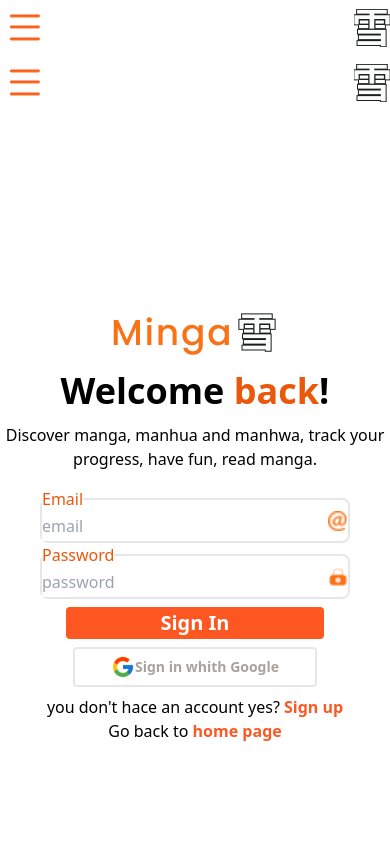
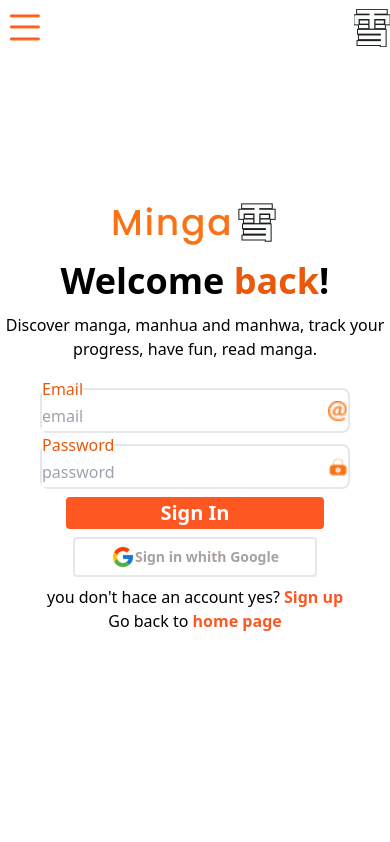
Before and after one commit to Britoflavio/minga_rojo_front, a React (Vite) app: page /login in a window 390 px wide. Shown: the top 842 px of the page. Built offline with nearby package versions, Linux system fonts and the light colour scheme.

Commit message:
arreglos

```diff
--- a/src/components/Navbar.jsx
+++ b/src/components/Navbar.jsx
@@ -40,7 +40,7 @@ console.log(token)
 
 
   return(
-    <div className="md:px-8 flex justify-between items-center  w-full  2xl:px-28 2xl:py-8">
+    <div className="absolute md:px-8 flex justify-between items-center  w-full  2xl:px-28 2xl:py-8">
 
     <button><img onClick={show} src={Menu} alt="" /></button>
     <div className=''>
--- a/src/layouts/Main.jsx
+++ b/src/layouts/Main.jsx
@@ -1,5 +1,3 @@
-
-
 import Footer from '../components/Footer'
 import Navbar from '../components/Navbar'
 import { Outlet, useLocation } from 'react-router-dom'
@@ -17,7 +15,7 @@ export default function Main() {
     <>
 
     <Navbar/>
-    <Outlet/>
+      <Outlet/>
     <Footer/>
 
 
--- a/src/pages/Login.jsx
+++ b/src/pages/Login.jsx
@@ -9,54 +9,18 @@ import Formsesion from "../components/formsesion";
 const SignIn = ()=>{
     return (
     <div>
-            <Navbar/>
         <div className="sm:h-screen sm:w-full sm:flex sm:justify-center         sm:items-center          h-screen w-full flex justify-center items-center">
             <div className="sm:hidden h-screen w-1/2 bg-cover bg-center bg-no-repeat bg-bgsignup">
             </div>
-                <div className="sm:h-screen sm:w-full
-                                h-screen w-1/2 flex justify-center flex-col">
+            <div className="sm:h-screen sm:w-full h-screen w-1/2 flex justify-center flex-col">
             <div className="flex items-center flex-col">
-
                 <img src="src\imagenes\logo-dos.png" alt="" />
                 <h1 className="font-bold text-4xl m-3">Welcome <span className="text-orange-600">back</span>!</h1>
-            <p className="sm:text-center">Discover manga, manhua and manhwa, track your <br/> progress, have fun, read manga.</p>
-
-    </div>
-
-
+                <p className="sm:text-center">Discover manga, manhua and manhwa, track your <br/> progress, have fun, read manga.</p></div>
                 <Formsesion/>
-
-
             </div>
         </div>
     </div>
-
     )
 }
-
 export default SignIn
-
-
-
-
-{/* <div className="">
-<Navbar/>
-
-<div className="sm:hidden h-screen w-1/2 bg-cover bg-center bg-no-repeat bg-bgsignup">
-
-    </div>
-<div className="sm:h-screen sm:w-full sm:flex sm:justify-center sm:items-center          h-screen w-full flex justify-center items-center">
-
-
-        <div className="flex items-center flex-col">
-
-                <img src="src\imagenes\logo-dos.png" alt="" />
-                <h1 className="font-bold text-4xl m-3">Welcome <span className="text-orange-600">back</span>!</h1>
-                <p className="sm:text-center">Discover manga, manhua and manhwa, track your <br/> progress, have fun, read manga.</p>
-                <Formsesion/>
-        </div>
-
-
-</div>
-
-</div> */}
--- a/src/pages/Register.jsx
+++ b/src/pages/Register.jsx
@@ -11,7 +11,7 @@ const SignUp = ()=>{
     return (
         <div className="">
 
-                <Navbar/>
+
             <div className="sm:h-screen sm:w-full sm:flex sm:justify-center         sm:items-center          h-screen w-full flex justify-center items-center">
 
                 <div className="sm:h-screen sm:w-full
@@ -24,7 +24,6 @@ const SignUp = ()=>{
                     </div>
 
                 <Form/>
-
                 </div>
 
                 <div className="sm:hidden h-screen w-1/2 bg-cover bg-center bg-no-repeat bg-bgsignup">
--- a/src/store/store.jsx
+++ b/src/store/store.jsx
@@ -3,13 +3,15 @@ import reading_reducer from './reducers/save_reading'
 import reducermangaForm from './reducers/mangaForm'
 import reducermangasFilter from './reducers/mangas'
 import reducerOneManga from './reducers/one_manga'
+import reducerOneChapter from './reducers/one_chapter'
 
 const store = configureStore({
     reducer:{
         reading: reading_reducer,
         formManga:reducermangaForm,
         mangasFilter:reducermangasFilter,
-        oneManga:reducerOneManga
+        oneManga:reducerOneManga,
+        oneChapter:reducerOneChapter
     }
 })
 
```
Lines whose indentation alone changed are shown as unchanged.
